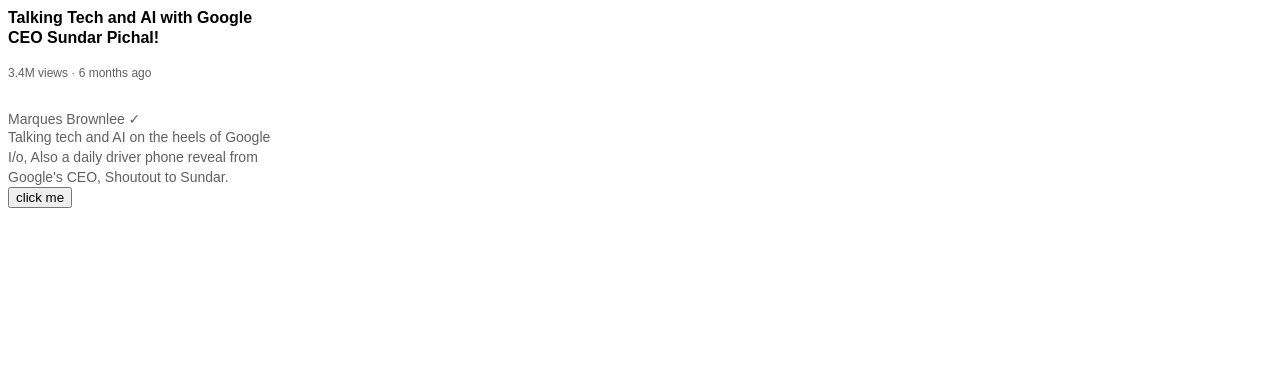
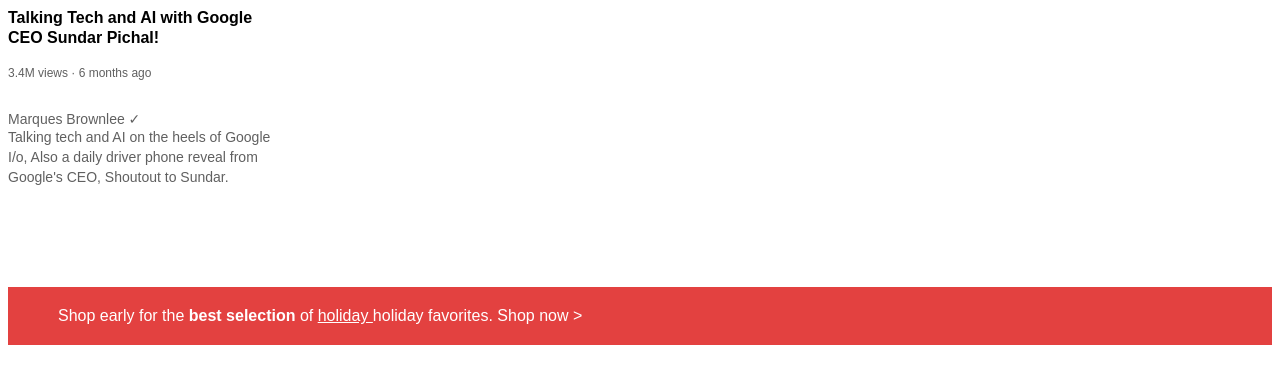
Before and after one commit to HassanAmirii/Youtube-clone-, a plain HTML site: page intro/3-TEXT.html in a window 1280 px wide. Drawn offline with Linux system fonts and the light colour scheme.

Commit message:
finished revision on syntax and html structure, linking etc

```diff
--- a/3-TEXT.html
+++ b/intro/3-TEXT.html
@@ -5,6 +5,9 @@
     <title>editing and styling texts</title>
 </head>
 <style>
+    a{
+        text-decoration: none;
+    }
     p {
         font-family: Arial;
         margin-top: 0%;
@@ -33,7 +36,26 @@
         color: rgb(96, 96, 96);
         font-size: 14px;
         line-height: 20px;
-
+        margin-bottom: 100px;
+    }
+    .apple-text{
+        margin-bottom: 50px;
+        color: white;
+        background-color: rgb(227, 65, 64);
+        padding-top: 20px;
+        padding-bottom: 20px;
+        padding-left: 50px;
+    }
+    .shop-link{
+        color: white;
+        text-decoration: none;
+    }
+    .shop-link:hover{
+        cursor: pointer;
+        text-decoration: underline;
+    }
+    .holiday-word-in-apple-text{
+        text-decoration: underline;
     }
 </style>
 <body>
@@ -51,7 +73,9 @@
 
     <p class="video-description">
         Talking tech and AI on the heels of Google I/o, Also a daily driver phone reveal from Google's CEO, Shoutout to Sundar.
-    </p><button onclick="alert('you have been doxxed')"> click me </button>
-
+    </p>
+    <p class="apple-text">
+        Shop early for the <strong>best selection</strong> of <span class="holiday-word-in-apple-text"> holiday </span>holiday favorites. <a href="#"> <span class="shop-link"> Shop now &gt; </span> </a>
+    </p>
 </body>
 </html>
```
Also changed, not shown: intro/2-button.css (renamed from 2-button.css), intro/2-button.html (renamed from 2-button.html), intro/index.html (renamed from index.html).
